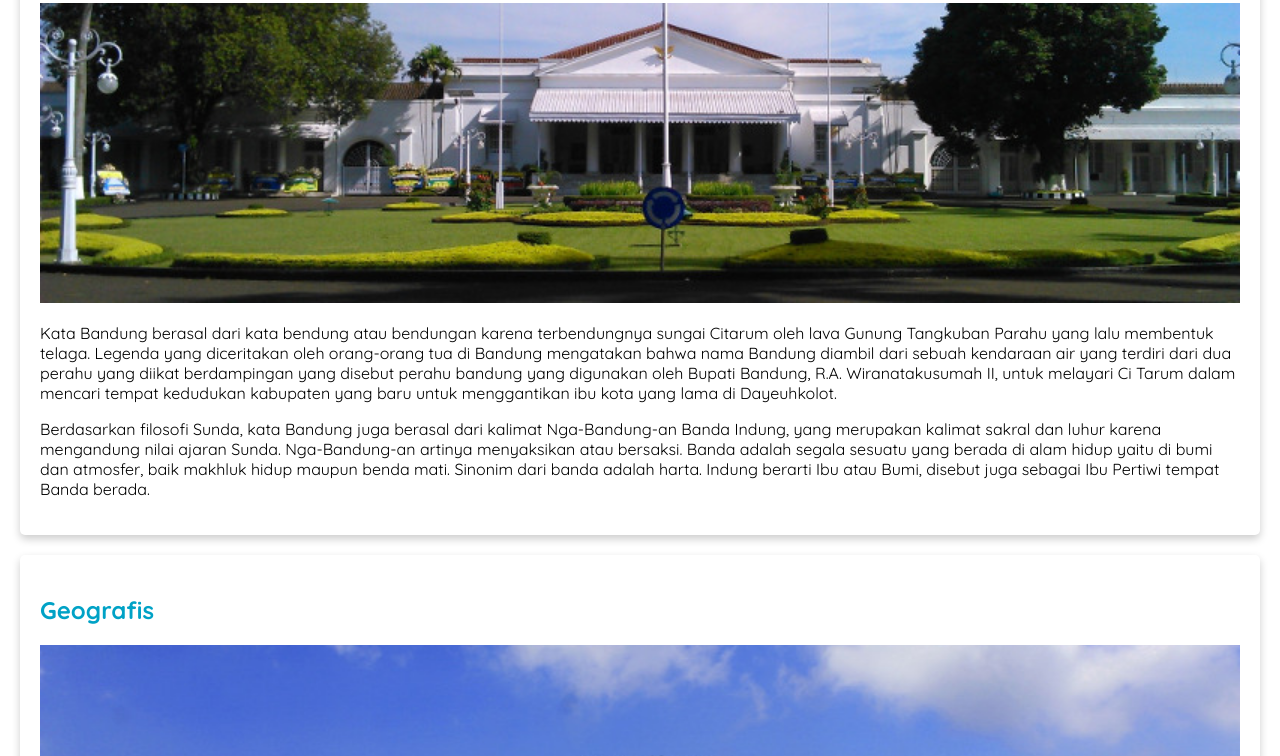
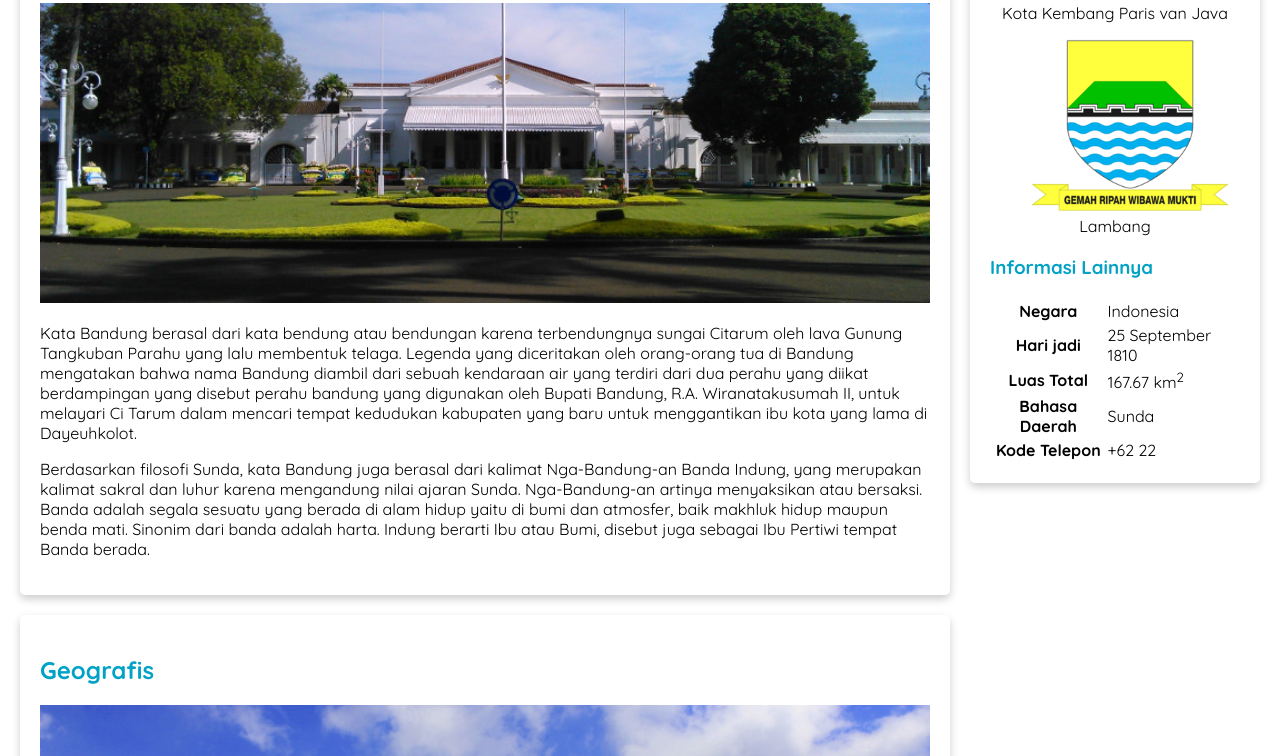
Before and after one commit to aduf2907/dicoding, a plain HTML site: page index.html in a window 1280 px wide. Shown: the part 460-1216 px from the top of the page. Drawn offline with Linux system fonts and the light colour scheme.

Commit message:
menambahkan float pada aside, agar berada di samping content

```diff
--- a/assets/styles/style.css
+++ b/assets/styles/style.css
@@ -1,10 +1,15 @@
+* {
+  box-sizing: border-box;
+}
+
 body {
-    font-family: 'Quicksand', sans-serif;
+  font-family: "Quicksand", sans-serif;
   margin: 0;
   padding: 0;
 }
 
-h2, h3 {
+h2,
+h3 {
   color: #00a2c6;
 }
 
@@ -43,7 +48,7 @@ nav a:hover {
 }
 
 .card {
-    box-shadow: 0 4px 8px 0 rgba(0,0,0,0.2);
+  box-shadow: 0 4px 8px 0 rgba(0, 0, 0, 0.2);
   border-radius: 5px;
   -webkit-border-radius: 5px;
   -moz-border-radius: 5px;
@@ -75,4 +80,16 @@ nav {
 
 main {
   padding: 20px;
+  overflow: auto;
 }
+
+#content {
+  float: left;
+  width: 75%;
+}
+
+aside {
+  float: right;
+  width: 25%;
+  padding-left: 20px;
+}
```
Lines whose indentation alone changed are shown as unchanged.
